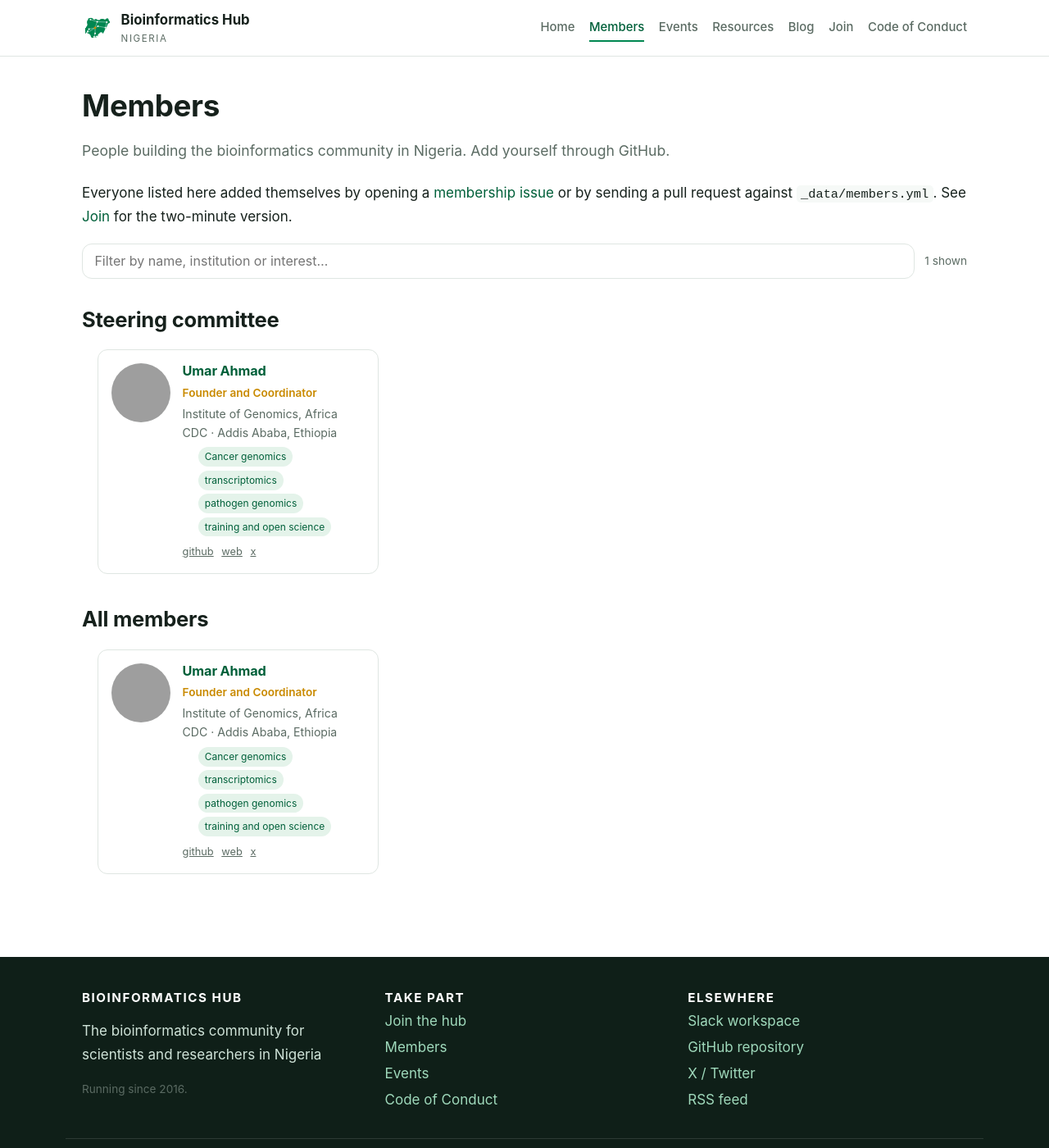
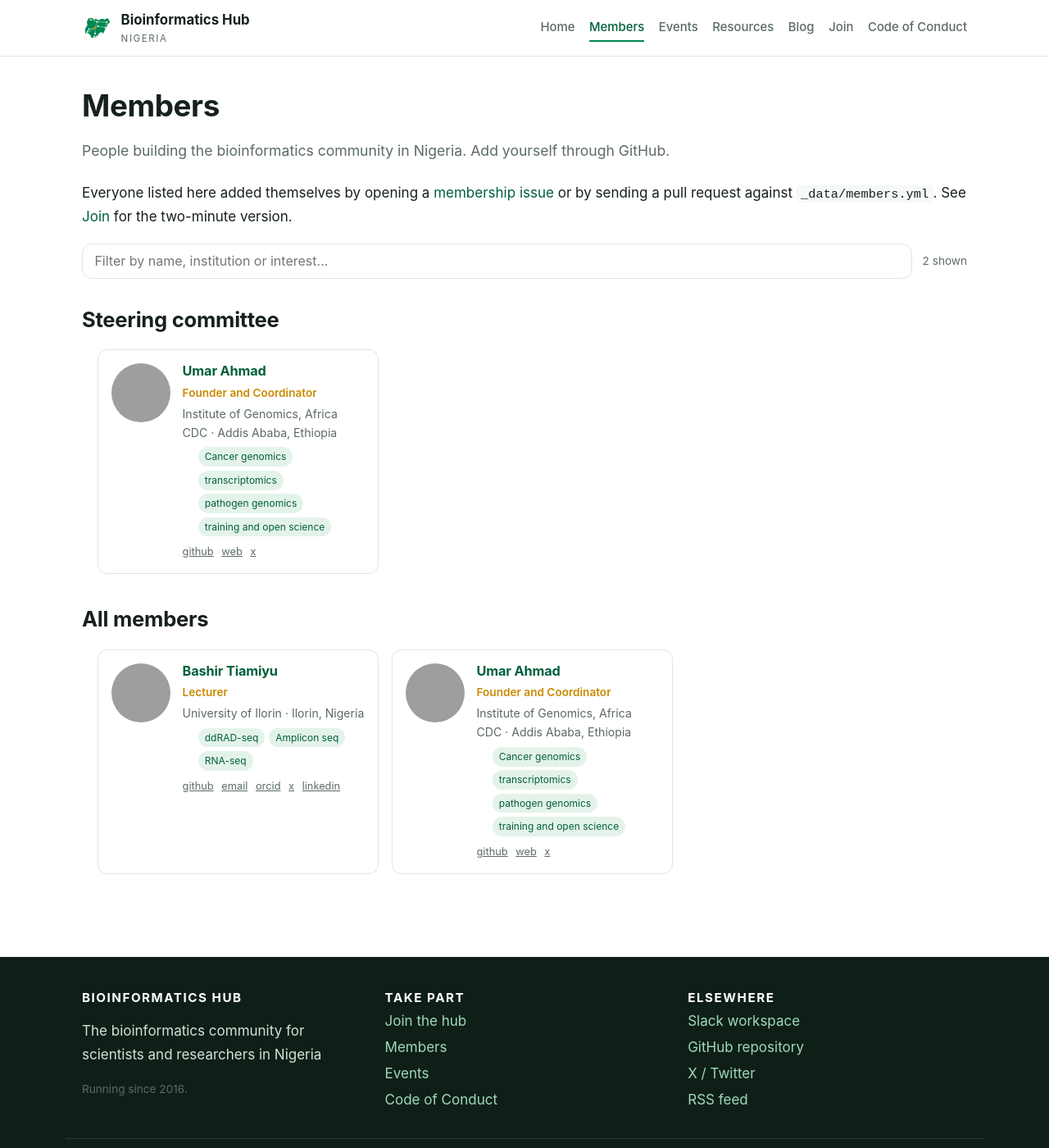
Before and after one commit to GOA14/bioinformaticshub.github.io, a Jekyll site: the page built from members.md, in a window 1280 px wide and 1400 px high. Shown: the whole window at 82% size. Built offline with Jekyll 4.4.1, drawn with Linux system fonts in a browser that asks for light colours; grey boxes are pictures that could not be loaded.

Commit message:
Added Bashir Tiamiyu (@kawu001) in members.yml (#4)

```diff
--- a/_data/members.yml
+++ b/_data/members.yml
@@ -29,6 +29,7 @@
 # Entries are kept sorted by surname within each group. Keep the field order
 # above so that diffs stay readable.
 # ---------------------------------------------------------------------------
+
 - name: Umar Ahmad
   github: babasaraki
   institution: Institute of Genomics, Africa CDC
@@ -39,6 +40,19 @@
   website: https://africacdc.org
   twitter: babasaraky
   joined: 2016-01-01
+
+- name: Bashir Tiamiyu
+  github: kawu001
+  institution: University of Ilorin
+  interests: ddRAD-seq, Amplicon seq, RNA-seq
+  role: Lecturer
+  location: Ilorin, Nigeria
+  email: tiamiyu.bb@unilorin.edu.ng
+  orcid: 0000-0002-2840-9209
+  twitter: timmybash001
+  linkedin: bashir-tiamiyu
+  joined: 2026-11-18
+
 # --- Copy the block below, fill it in, and delete the leading "# " ----------
 # - name: Your Name
 #   github: your-github-username
```
